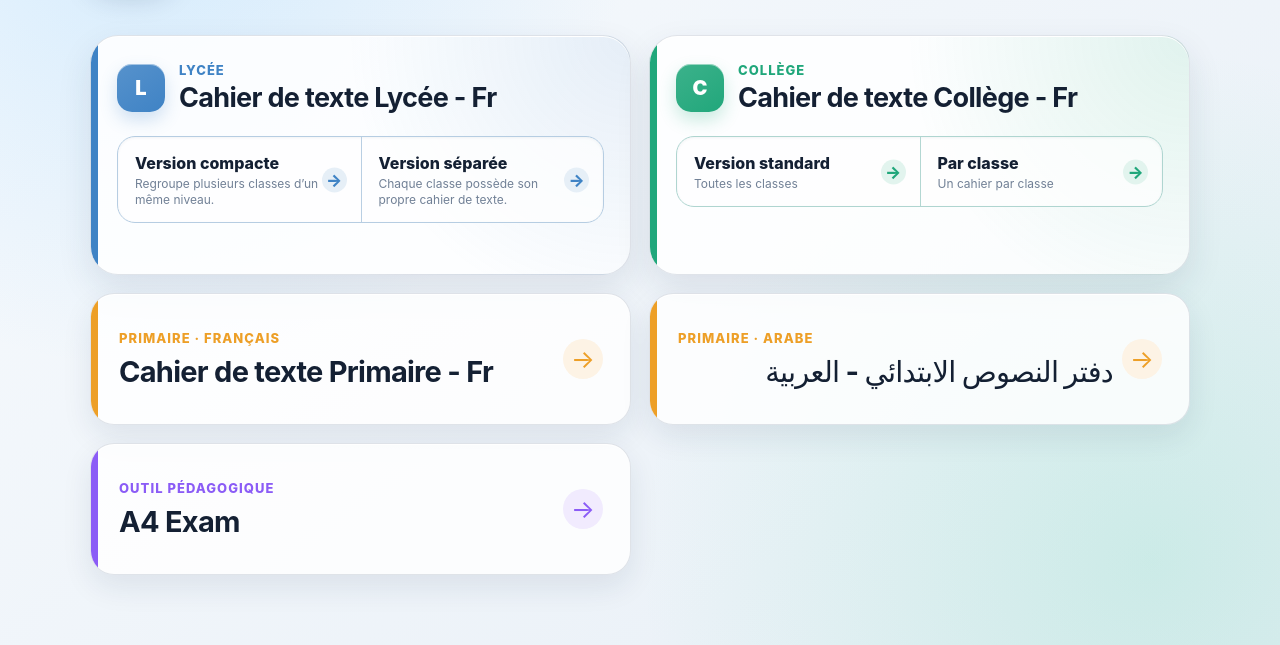
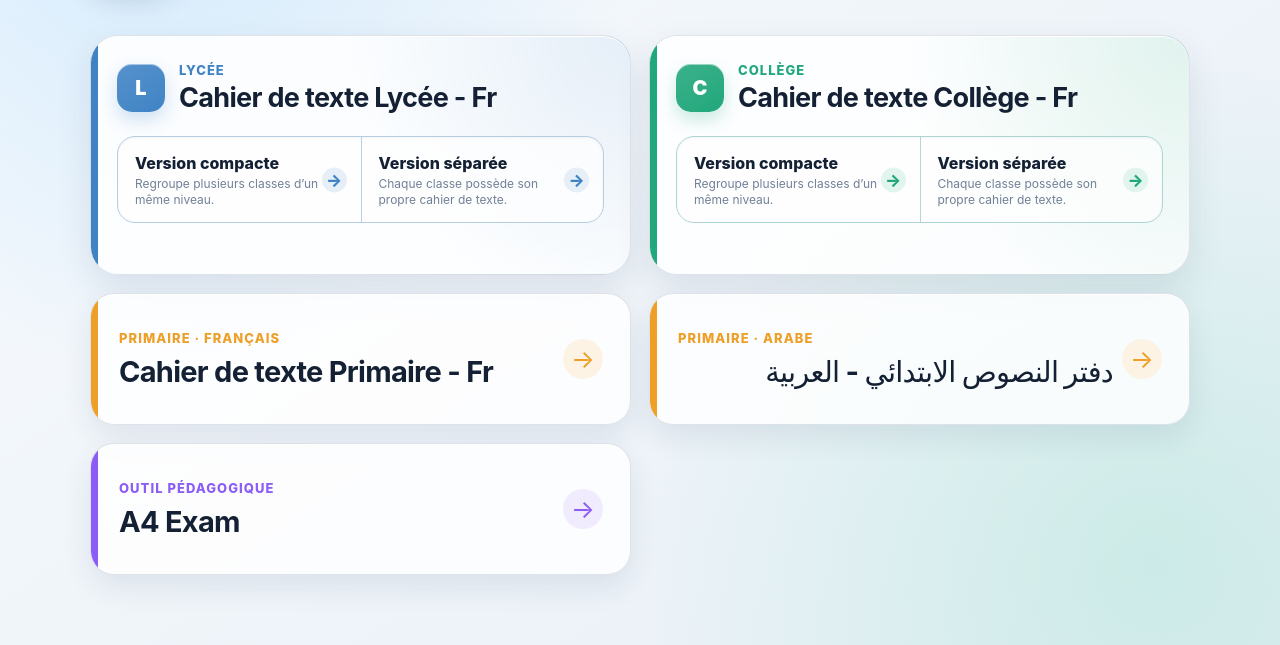
Before and after one commit to marixane/Emplois-du-temps-sept-oct, a plain HTML site: page index.html in a window 1280 px wide. Shown: the part 193-838 px from the top of the page. Drawn offline with Linux system fonts and the light colour scheme.

Commit message:
Clarifier les versions du cahier collège

```diff
--- a/index.html
+++ b/index.html
@@ -70,13 +70,13 @@
           </div>
           <div class="group-choices">
             <a href="https://col-fr-sept-oct.a4exam.com/">
-              <span>Version standard</span>
-              <small>Toutes les classes</small>
+              <span>Version compacte</span>
+              <small>Regroupe plusieurs classes d’un même niveau.</small>
               <span class="choice-arrow" aria-hidden="true">→</span>
             </a>
             <a href="https://col-long-fr-sept-oct.a4exam.com/">
-              <span>Par classe</span>
-              <small>Un cahier par classe</small>
+              <span>Version séparée</span>
+              <small>Chaque classe possède son propre cahier de texte.</small>
               <span class="choice-arrow" aria-hidden="true">→</span>
             </a>
           </div>
--- a/styles.css
+++ b/styles.css
@@ -193,7 +193,8 @@ h1 {
   white-space: nowrap;
 }
 
-.project-group.lycée .group-choices small {
+.project-group.lycée .group-choices small,
+.project-group.collège .group-choices small {
   overflow: visible;
   line-height: 1.3;
   text-overflow: clip;
```
